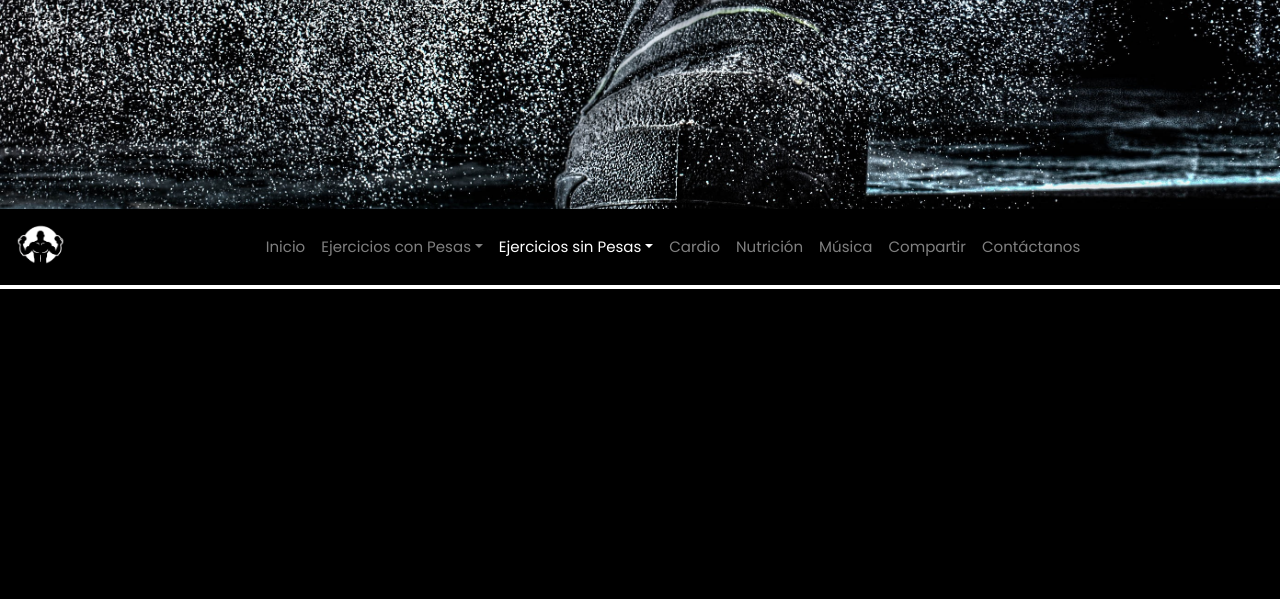
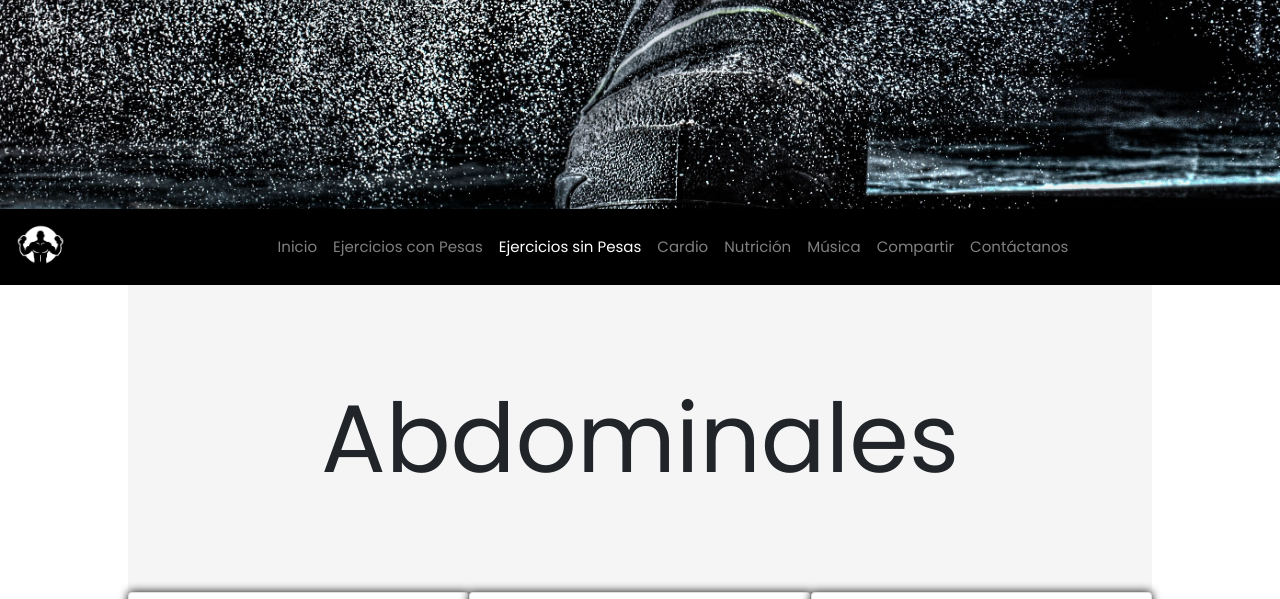
Before and after one commit to ScidaP/fitness-website, a PHP site: page /html/ejer_sinpesa.html in a window 1280 px wide. Shown: the part 511-1110 px from the top of the page. Before the commit the page ends 800 px from the top, so only its background shows below. Run offline with PHP 8.4, Linux system fonts and the light colour scheme; some libraries are stand-ins or nearby versions.

Commit message:
Adding content

```diff
--- a/css/main.css
+++ b/css/main.css
@@ -107,19 +107,13 @@
     margin: auto;
 }
 
-.card-gifs:hover {
-    cursor: pointer;
-    box-shadow: 0 0 20px gray;
-    transition-duration: 0.29s;
-}
-
 .titulo {
     margin-bottom: 1em;
 }
 
 .main-ejerconpesa {
     background-image: url(../img/fondomain.png);
-    margin-top: -20%;
+    margin-top: -22%;
 }
 
 .titulo::before {
@@ -147,10 +141,12 @@
 .container-aside li a{
     color: black;
     transition-duration: 0.2s;
-    padding-left: 1em !important;
+    padding-left: 0.5em !important;
 }
 
 .container-aside li a:hover {
     background-color: gray;
     color: white;
 }
+
+/* Fin de Aside de EJERCICIOS CON PESAS */
--- a/html/ejer_sinpesa.html
+++ b/html/ejer_sinpesa.html
@@ -23,33 +23,11 @@
             <li class="nav-item">
               <a class="nav-link" href="../index.html">Inicio</a>
             </li>
-            <li class="nav-item dropdown">
-              <a class="nav-link dropdown-toggle" data-toggle="dropdown" href="ejer_conpesa.html" role="button" aria-haspopup="true" aria-expanded="false">Ejercicios con Pesas</a>
-              <div class="dropdown-menu">
-                <a class="dropdown-item" href="ejer_conpesa.html">Abdominales</a>
-                <a class="dropdown-item" href="ejer_conpesa.html">Antebrazo</a>
-                <a class="dropdown-item" href="ejer_conpesa.html">Biceps</a>
-                <a class="dropdown-item" href="ejer_conpesa.html">Espalda</a>
-                <a class="dropdown-item" href="ejer_conpesa.html">Hombros</a>
-                <a class="dropdown-item" href="ejer_conpesa.html">Pectorales</a>
-                <a class="dropdown-item" href="ejer_conpesa.html">Pierna</a>
-                <a class="dropdown-item" href="ejer_conpesa.html">Trapecios</a>
-                <a class="dropdown-item" href="ejer_conpesa.html">Triceps</a>
-              </div>
+            <li class="nav-item">
+              <a class="nav-link" href="ejer_conpesa.html">Ejercicios con Pesas</a>
             </li>
-            <li class="nav-item dropdown active">
-              <a class="nav-link dropdown-toggle" data-toggle="dropdown" href="html/ejer_sinpesa.html" role="button" aria-haspopup="true" aria-expanded="false">Ejercicios sin Pesas</a>
-              <div class="dropdown-menu">
-                <a class="dropdown-item" href="ejer_sinpesa.html">Abdominales</a>
-                <a class="dropdown-item" href="ejer_sinpesa.html">Antebrazo</a>
-                <a class="dropdown-item" href="ejer_sinpesa.html">Biceps</a>
-                <a class="dropdown-item" href="ejer_sinpesa.html">Espalda</a>
-                <a class="dropdown-item" href="ejer_sinpesa.html">Hombros</a>
-                <a class="dropdown-item" href="ejer_sinpesa.html">Pectorales</a>
-                <a class="dropdown-item" href="ejer_sinpesa.html">Pierna</a>
-                <a class="dropdown-item" href="ejer_sinpesa.html">Trapecios</a>
-                <a class="dropdown-item" href="ejer_sinpesa.html">Triceps</a>
-              </div>
+            <li class="nav-item active">
+              <a class="nav-link" href="ejer_sinpesa.html">Ejercicios sin Pesas</a>
             </li>
             <li class="nav-item">
               <a class="nav-link" href="cardio.html">Cardio</a>
@@ -70,7 +48,100 @@
         </div>
       </nav>
       <main class="main">
-
+        <h1 class="display-1 mx-auto titulo">Abdominales</h1>
+        <div class="card-container">
+          <div class="card card-gifs mb-3" style="width: 30rem;">
+            <h5 class="card-title mx-auto mt-2">Bicicleta</h5>
+            <img src="../media/ejercicios sin pesas gif/abdominales/bicicleta.gif" class="card-img-top" alt="...">
+            <div class="card-body">
+              <p class="card-text">Boca arriba con las manos en la nuca y las piernas elevadas, lleva los codos a tocar la rodilla de la pierna contraria,
+                vuelve a la posición inicial y repite el movimiento a la inversa.</p>
+            </div>
+          </div>
+          <div class="card card-gifs mb-3" style="width: 30rem;">
+            <h5 class="card-title mx-auto mt-2">Crunch con piernas elevadas</h5>
+            <img src="../media/ejercicios sin pesas gif/abdominales/crunch com piernas elevadas.gif" class="card-img-top" alt="...">
+            <div class="card-body">
+              <p class="card-text">Con las piernas elevadas aproximadamente a 90º, intenta tocar la punta de los pies con las manos.</p>
+            </div>
+          </div>
+          <div class="card card-gifs mb-3" style="width: 30rem;">
+            <h5 class="card-title mx-auto mt-2">Plancha</h5>
+            <img src="../media/ejercicios sin pesas gif/abdominales/plancha.gif" class="card-img-top" alt="...">
+            <div class="card-body">
+              <p class="card-text">Túmbate boca a abajo, eleva el tronco hasta lograr una posición alineada. Con frecuencia solemos elevar más los glúteos porque
+                facilitan el ejercicio, pero debes mantenerlos en paralelo con el tronco.</p>
+            </div>
+          </div>
+        </div>
+        <div class="card-container">
+          <div class="card card-gifs mb-3" style="width: 45rem;">
+            <h5 class="card-title mx-auto mt-2">Elevación de piernas</h5>
+            <img src="../media/ejercicios sin pesas gif/abdominales/elevacion de piernas.gif" class="card-img-top" alt="...">
+            <div class="card-body">
+              <p class="card-text">Con el cuerpo totalmente tumbado en el suelo y las manos en la zona lumbar
+                (impidiendo la curvatura con la realización de este ejercicio) levanta las piernas totalmente estiradas hasta llegar a los 90º, al bajar,
+                dependiendo de tu nivel, puedes tocar o no en el suelo.</p>
+            </div>
+          </div>
+          <div class="card card-gifs mb-3" style="width: 45rem;">
+            <h5 class="card-title mx-auto mt-2">Flexión de piernas</h5>
+            <img src="../media/ejercicios sin pesas gif/abdominales/flexion de piernas.gif" class="card-img-top" alt="...">
+            <div class="card-body">
+              <p class="card-text">Tumbada boca arriba, flexiona las piernas a la altura del abdomen. Lleva los brazos a la nuca y eleva el tren superior.
+                 Puedes hacer diferentes elevaciones, para trabajar los abdominales superiores o de la zona media.  Es importante controlar el balanceo del cuerpo porque puede producir lesiones.</p>
+            </div>
+          </div>
+        </div>
+        <div class="card-container">
+          <div class="card card-gifs" style="width: 45rem;">
+            <h5 class="card-title mx-auto mt-2">Sit up</h5>
+            <img src="../media/ejercicios sin pesas gif/abdominales/sit up.gif" class="card-img-top" alt="...">
+            <div class="card-body">
+              <p class="card-text">Tumbado en el suelo completamente, sin separar las piernas del suelo y haciendo fuerza con el abdomen
+                 hay que levantarse hasta llegar a los 90º con las piernas, la posición de los brazos es libre.</p>
+            </div>
+          </div>
+          <div class="card card-gifs" style="width: 45rem;">
+            <h5 class="card-title mx-auto mt-2">Toques al talón</h5>
+            <img src="../media/ejercicios sin pesas gif/abdominales/toques al talon.gif" class="card-img-top" alt="...">
+            <div class="card-body">
+              <p class="card-text">Para realizar este ejercicio debes estar tumbada boca arriba con las rodillas flexionadas y los pies apoyados sobre el suelo.
+                Los brazos ubícalos a lo largo del cuerpo, extendidos. Elevando el tronco apenas unos centímetros del suelo, llévalo hacia la derecha, buscando tocar el talón.
+                Mantén la contracción durante dos segundos, vuelve a la posición inicial y cambia de lado. </p>
+            </div>
+          </div>
+        </div>
+        <h1 class="display-1 mx-auto titulo">Antebrazos</h1>
+        <div class="card-container">
+          <div class="card card-gifs" style="width: 60rem;">
+            <h5 class="card-title mx-auto mt-2">Levantamiento de silla</h5>
+            <img src="../media/ejercicios sin pesas gif/antebrazos/levantamiento de sillas.gif" class="card-img-top" alt="...">
+            <div class="card-body">
+              <p class="card-text">La forma en la que levantarás la silla será tomándola por las patas delanteras mientras estás acostado boca abajo frente a ella, esto más que por comodidad,
+                será para tener control sobre el movimiento de la silla y evitar que caiga bruscamente. Al tomar la silla de esta forma dependerá enteramente de la fuerza de tu agarre para mantenerla en la posición
+                elevada del suelo. Una vez logres hacer este movimiento, puedes hacer repeticiones moviendo la silla hacia adelante y hacia atrás para activar los músculos de tus antebrazos aún más. Por supuesto el peso de la silla
+                será muy importante, intenta usar una lo más liviana posible para empezar. </p>
+            </div>
+          </div>
+        </div>
+        <div class="card-container">
+          <div class="card card-gifs mb-3 mt-5" style="max-width: 650px;">
+            <div class="row no-gutters">
+              <div class="col-md-4 container-gif">
+                <img src="../media/ejercicios sin pesas gif/antebrazos/rollos con los dedos con peso corporal.gif" class="card-img vertical-medio">
+              </div>
+              <div class="col-md-8">
+                <div class="card-body">
+                  <h5 class="card-title">Rollos con los dedos con peso corporal</h5>
+                  <p class="card-text">Para este ejercicio podemos usar varios implementos comunes en casa como un palo de escoba y un par de sillas. Lo que harás será poner el palo de escoba sobre las dos sillas, de forma que puedas tomar el palo
+                     por la mitad como si fueras a hacer dominadas australianas. Lo que harás será tomar el palo con los dedos y enrollarlos en el palo hasta que lo hayas agarrado completamente y queden las manos sobre éste, por eso es
+                     importante que nos sujetemos de una barra o palo de escoba que no esté fijo.</p>
+                </div>
+              </div>
+            </div>
+          </div>
+        </div>
       </main>
 </body>
 <script src="https://code.jquery.com/jquery-3.5.1.slim.min.js" integrity="sha384-DfXdz2htPH0lsSSs5nCTpuj/zy4C+OGpamoFVy38MVBnE+IbbVYUew+OrCXaRkfj" crossorigin="anonymous"></script>
```
Also changed, not shown: html/cardio.html (+4 -26 lines), html/compartir.html (+4 -26 lines), html/contactanos.html (+4 -26 lines), html/ejer_conpesa.html (+12 -34 lines), html/musica.html (+4 -26 lines), html/nutricion.html (+4 -26 lines), index.html (+3 -25 lines).
